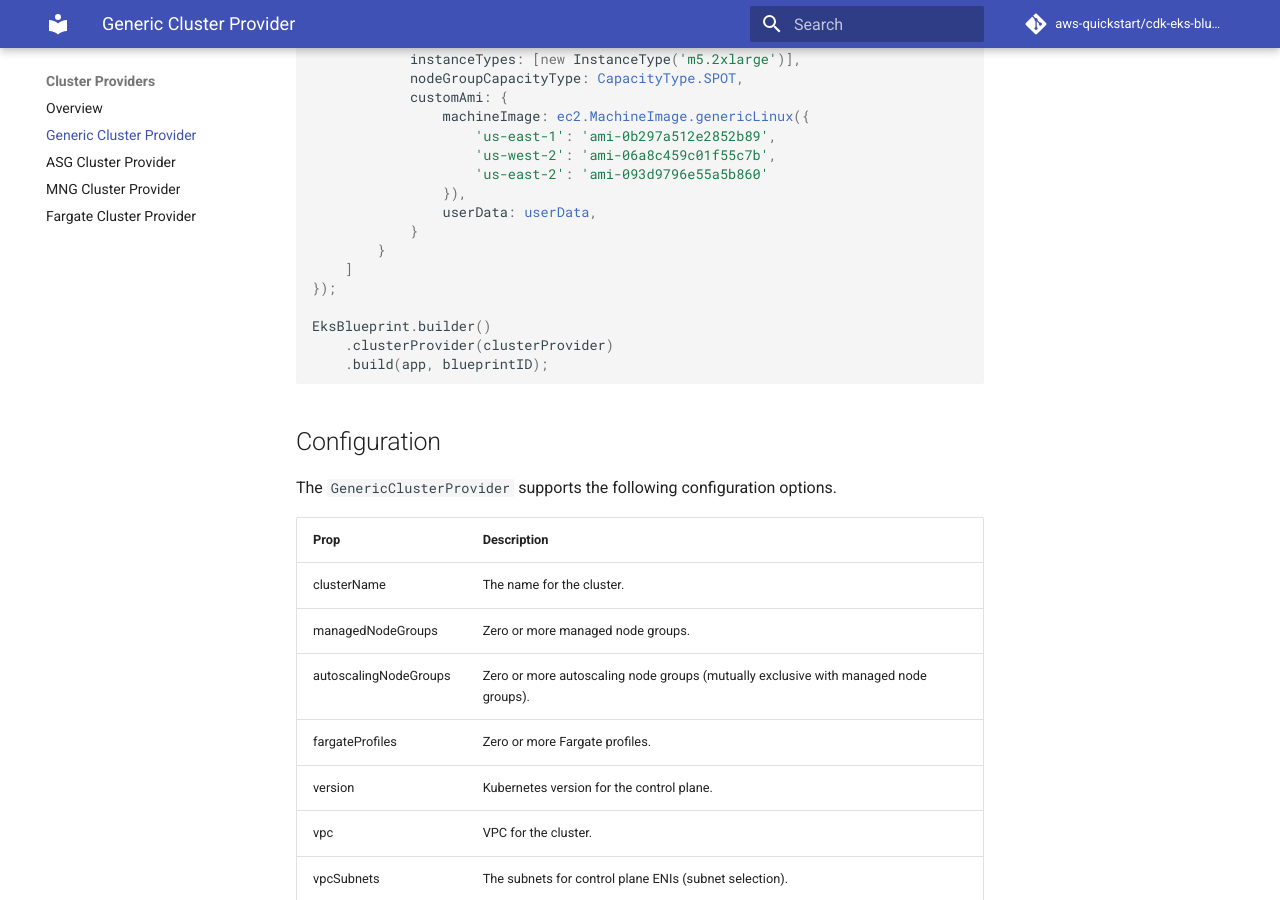
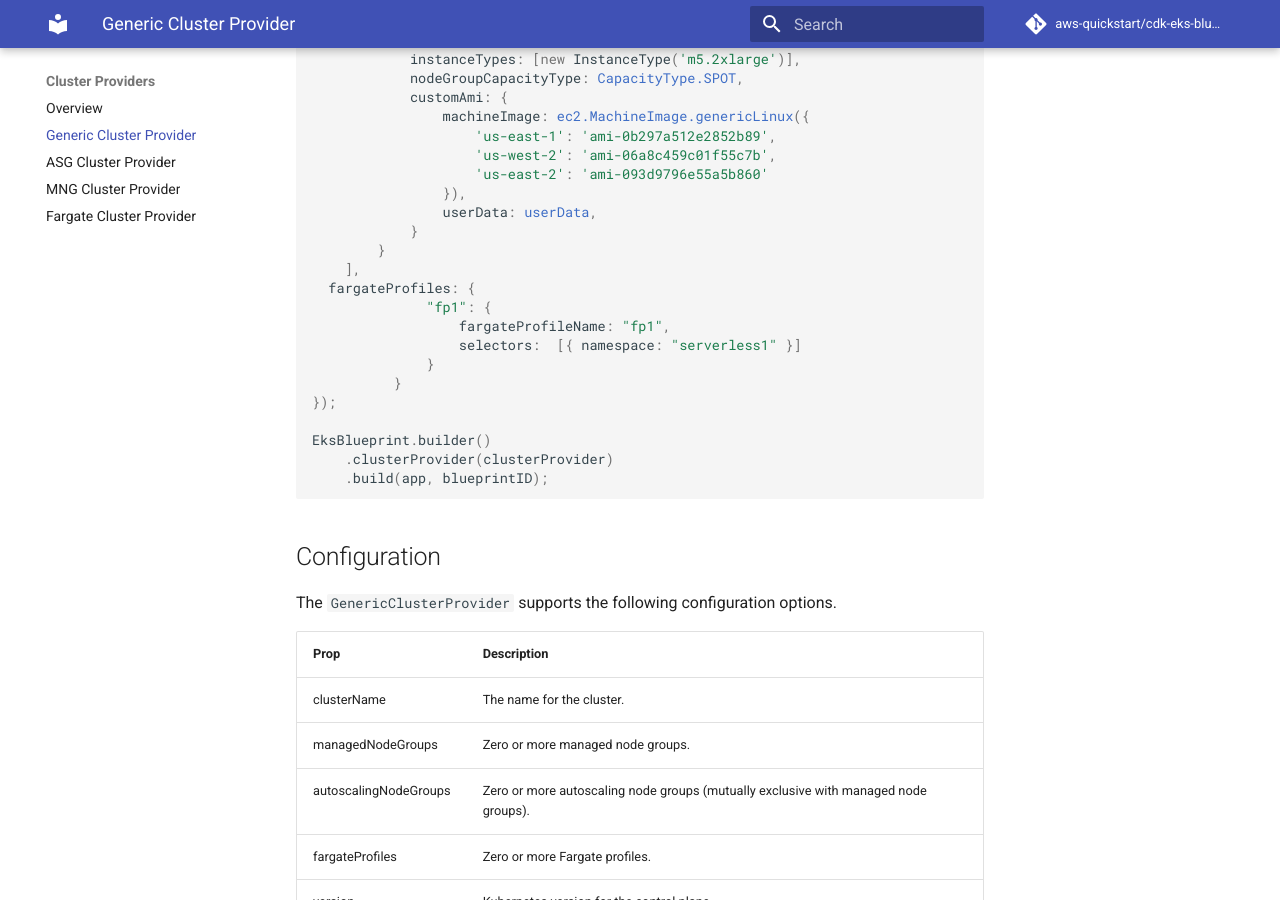
Before and after one commit to aws-quickstart/cdk-eks-blueprints, an MkDocs documentation site: the page built from docs/cluster-providers/generic-cluster-provider.md, in a window 1280 px wide and 900 px high, scrolled down 856 px. Built offline with MkDocs 1.6.1 and Material for MkDocs 9.7.7, drawn with Linux system fonts in a browser that asks for light colours; comment, search, counter and statistics services are not loaded.

Commit message:
Update generic-cluster-provider.md
Adding example for fargateProfiles

```diff
--- a/docs/cluster-providers/generic-cluster-provider.md
+++ b/docs/cluster-providers/generic-cluster-provider.md
@@ -36,7 +36,13 @@ const clusterProvider = new blueprints.GenericClusterProvider({
                 userData: userData,
             }
         }
-    ]
+    ],
+  fargateProfiles: {
+              "fp1": {
+                  fargateProfileName: "fp1",
+                  selectors:  [{ namespace: "serverless1" }]
+              }
+          }
 });
 
 EksBlueprint.builder()
```
